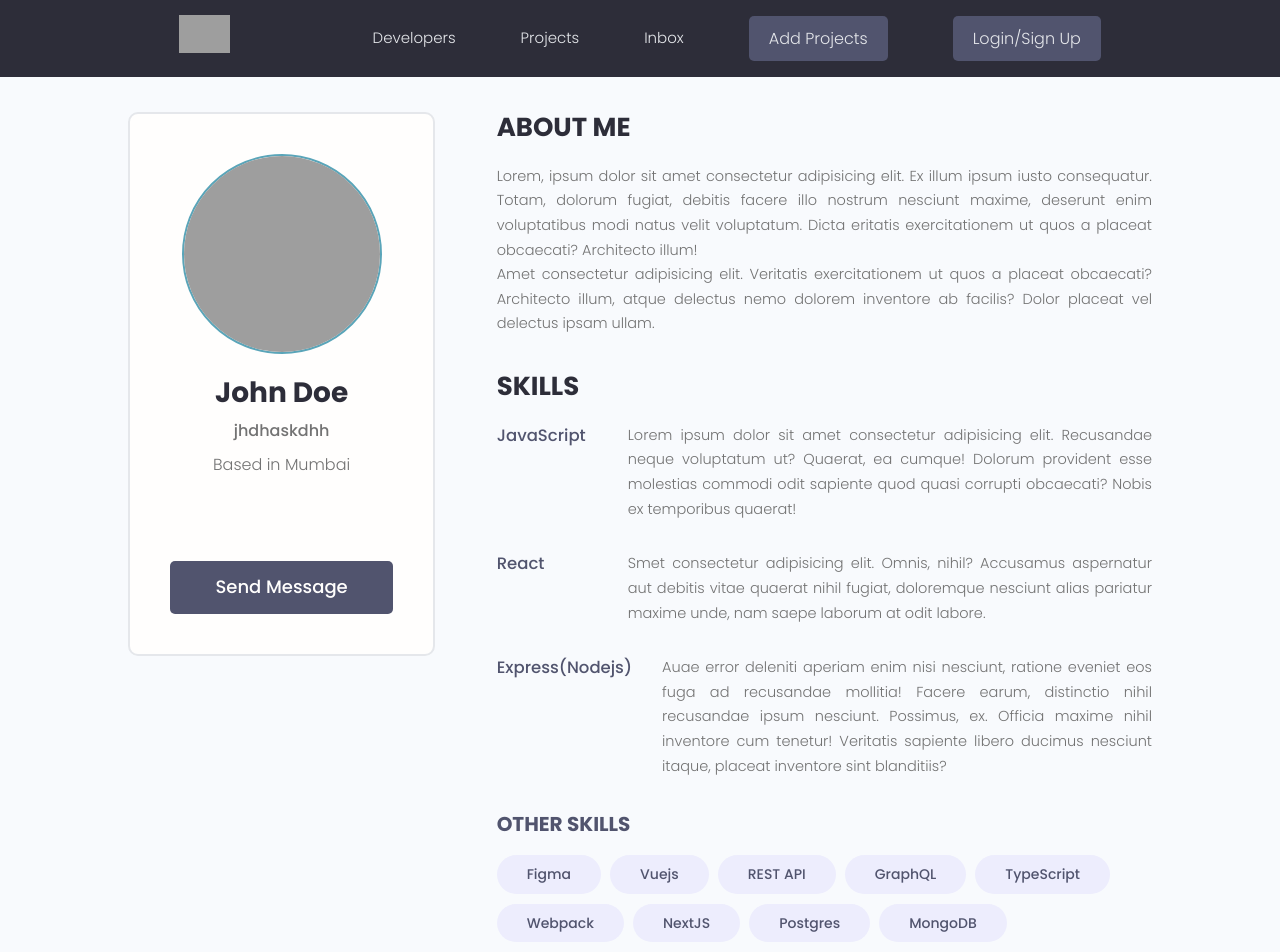
After one commit to KhanFaheed/DevPedia, a Django app: page /profile/8003fdc8-9270-4359-b3ef-3adc1b27026c/ in a window 1280 px wide. The commit adds this page. Shown: the top 952 px of the page. Run offline with Django 5.2, Linux system fonts and the light colour scheme; data comes from the database, SQL or seed files in the repository; both versions use the stored data as it was after the commit; some libraries are stand-ins or nearby versions; grey boxes are pictures that could not be loaded.

Commit message:
added the profile of each user

```diff
--- a/templates/main.html
+++ b/templates/main.html
@@ -27,7 +27,8 @@
 
         {% endblock content %}
 
-        <p>FOOTER</p>
+
+
 
 
 
--- a/users/admin.py
+++ b/users/admin.py
@@ -1,4 +1,5 @@
 from django.contrib import admin
-from .models import Profile
+from .models import Profile,Skill
 # Register your models here.
 admin.site.register(Profile)
+admin.site.register(Skill)
--- a/users/models.py
+++ b/users/models.py
@@ -9,6 +9,7 @@ class Profile(models.Model):
     name=models.CharField(max_length=200,blank=True,null=True)
     email=models.EmailField(max_length=500,blank=True,null=True)
     username=models.CharField(max_length=200,blank=True,null=True)
+    location=models.CharField(max_length=200,blank=True,null=True)
     short_intro=models.CharField(max_length=200,blank=True,null=True)
     bio=models.TextField(blank=True,null=True)
     Profile_image=models.ImageField(null=True,blank=True,upload_to='profiles/',default='profiles/user-default.png')
@@ -22,3 +23,26 @@ class Profile(models.Model):
                         primary_key=True,editable=False)
     def __str__(self):
         return str(self.user.username)
+
+class Skill(models.Model):
+    owner=models.ForeignKey(Profile,on_delete=models.CASCADE,null=True,blank=True)#foreign key
+    name=models.CharField(max_length=200,blank=True,null=True)
+    desription=models.TextField(null=True,blank=True)
+    created=models.DateTimeField(auto_now_add=True)
+    id=models.UUIDField(default=uuid.uuid4,unique=True,
+                        primary_key=True,editable=False)
+    def __str__(self):
+        return self.name
+
+    """1. Understanding the Reverse Relationship
+
+     When you define owner = models.ForeignKey(Profile, ...) in the Skill model,
+     Django creates a reverse relationship on the Profile model.
+     By default, the name of this reverse relationship is skill_set (the model name in lowercase, followed by _set).
+
+     2. Accessing Skills from a Profile Object
+     To access the skills associated with a specific Profile object,
+     profile=Profile.object.filter(name='Faheed Khan')        ->profile object
+     you can use profile.skill_set.all(). This will return a
+     queryset containing all Skill objects that have the given Profile as their owner.
+   """
--- /dev/null
+++ b/users/templates/users/user-profile.html
@@ -0,0 +1,199 @@
+{%extends 'main.html' %}
+
+{%block content%}
+<main class="profile my-md">
+    <div class="container">
+      <div class="layout">
+        <div class="column column--1of3">
+          <div class="card text-center">
+            <div class="card__body dev">
+              <img class="avatar avatar--xl" src="https://avatars.githubusercontent.com/u/33843378" />
+              <h2 class="dev__name">{{profile.name}}</h2>
+              <p class="dev__title">{{profile.short_intro}}</p>
+              <p class="dev__location">Based in {{profile.location}}</p>
+              <ul class="dev__social">
+                <li>
+                  <a title="Github" href="#" target="_blank"><i class="im im-github"></i></a>
+                </li>
+                <li>
+                  <a title="Stackoverflow" href="#" target="_blank"><i class="im im-stackoverflow"></i></a>
+                </li>
+                <li>
+                  <a title="Twitter" href="#" target="_blank"><i class="im im-twitter"></i></a>
+                </li>
+                <li>
+                  <a title="LinkedIn" href="#" target="_blank"><i class="im im-linkedin"></i></a>
+                </li>
+                <li>
+                  <a title="Personal Website" href="#" target="_blank"><i class="im im-globe"></i></a>
+                </li>
+              </ul>
+              <a href="#" class="btn btn--sub btn--lg">Send Message </a>
+            </div>
+          </div>
+        </div>
+        <div class="column column--2of3">
+          <div class="devInfo">
+            <h3 class="devInfo__title">About Me</h3>
+            <p class="devInfo__about">
+              Lorem, ipsum dolor sit amet consectetur adipisicing elit. Ex illum ipsum iusto consequatur. Totam,
+              dolorum fugiat, debitis facere illo nostrum nesciunt maxime, deserunt enim voluptatibus modi natus velit
+              voluptatum. Dicta eritatis exercitationem ut quos a placeat obcaecati? Architecto illum!
+              <br />
+              Amet consectetur adipisicing elit. Veritatis exercitationem ut quos a placeat obcaecati? Architecto
+              illum, atque delectus nemo dolorem inventore ab facilis? Dolor placeat vel delectus ipsam ullam.
+            </p>
+          </div>
+          <div class="devInfo">
+            <h3 class="devInfo__title">Skills</h3>
+            <div class="devInfo__skills">
+              <div class="devSkill">
+                <h4 class="devSkill__title">JavaScript</h4>
+                <p class="devSkill__info">
+                  Lorem ipsum dolor sit amet consectetur adipisicing elit. Recusandae neque voluptatum ut? Quaerat, ea
+                  cumque! Dolorum provident esse molestias commodi odit sapiente quod quasi corrupti obcaecati? Nobis
+                  ex temporibus quaerat!
+                </p>
+              </div>
+              <div class="devSkill">
+                <h4 class="devSkill__title">React</h4>
+                <p class="devSkill__info">
+                  Smet consectetur adipisicing elit. Omnis, nihil? Accusamus aspernatur aut debitis vitae quaerat
+                  nihil fugiat, doloremque nesciunt alias pariatur maxime unde, nam saepe laborum at odit labore.
+                </p>
+              </div>
+              <div class="devSkill">
+                <h4 class="devSkill__title">Express(Nodejs)</h4>
+                <p class="devSkill__info">
+                  Auae error deleniti aperiam enim nisi nesciunt, ratione eveniet eos fuga ad recusandae mollitia!
+                  Facere earum, distinctio nihil recusandae ipsum nesciunt. Possimus, ex. Officia maxime nihil
+                  inventore cum tenetur! Veritatis sapiente libero ducimus nesciunt itaque, placeat inventore sint
+                  blanditiis?
+                </p>
+              </div>
+
+              <h3 class="devInfo__subtitle">Other Skills</h3>
+              <div class="devInfo__otherSkills">
+                <span class="tag tag--pill tag--sub tag--lg">
+                  <small>Figma</small>
+                </span>
+                <span class="tag tag--pill tag--sub tag--lg">
+                  <small>Vuejs</small>
+                </span>
+                <span class="tag tag--pill tag--sub tag--lg">
+                  <small>REST API</small>
+                </span>
+                <span class="tag tag--pill tag--sub tag--lg">
+                  <small>GraphQL</small>
+                </span>
+                <span class="tag tag--pill tag--sub tag--lg">
+                  <small>TypeScript</small>
+                </span>
+                <span class="tag tag--pill tag--sub tag--lg">
+                  <small>Webpack</small>
+                </span>
+                <span class="tag tag--pill tag--sub tag--lg">
+                  <small>NextJS</small>
+                </span>
+                <span class="tag tag--pill tag--sub tag--lg">
+                  <small>Postgres</small>
+                </span>
+                <span class="tag tag--pill tag--sub tag--lg">
+                  <small>MongoDB</small>
+                </span>
+              </div>
+            </div>
+          </div>
+          <div class="devInfo">
+            <h3 class="devInfo__title">Projects</h3>
+            <div class="grid grid--two">
+
+              <div class="column">
+                <div class="card project">
+                  <a href="single-project.html" class="project">
+                    <img class="project__thumbnail" src="images/project-b.png" alt="project thumbnail" />
+                    <div class="card__body">
+                      <h3 class="project__title">DevSearch UI Design</h3>
+                      <p><a class="project__author" href="profile.html">By Shahriar P. Shuvo</a></p>
+                      <p class="project--rating">
+                        <span style="font-weight: bold;">92%</span> Postitive
+                        Feedback (62 Votes)
+                      </p>
+                      <div class="project__tags">
+                        <span class="tag tag--pill tag--main">
+                          <small>NextJS</small>
+                        </span>
+                        <span class="tag tag--pill tag--main">
+                          <small>GraphQL</small>
+                        </span>
+                        <span class="tag tag--pill tag--main">
+                          <small>TypeScript</small>
+                        </span>
+                      </div>
+                    </div>
+                  </a>
+                </div>
+              </div>
+
+              <div class="column">
+                <div class="card project">
+                  <a href="single-project.html" class="project">
+                    <img class="project__thumbnail" src="images/project-c.png" alt="project thumbnail" />
+                    <div class="card__body">
+                      <h3 class="project__title">Another Landing Page</h3>
+                      <p><a class="project__author" href="profile.html">By Dennis Ivanov</a></p>
+                      <p class="project--rating">
+                        <span style="font-weight: bold;">36%</span> Postitive
+                        Feedback (18 Votes)
+                      </p>
+                      <div class="project__tags">
+                        <span class="tag tag--pill tag--main">
+                          <small>NextJS</small>
+                        </span>
+                        <span class="tag tag--pill tag--main">
+                          <small>GraphQL</small>
+                        </span>
+                        <span class="tag tag--pill tag--main">
+                          <small>TypeScript</small>
+                        </span>
+                      </div>
+                    </div>
+                  </a>
+                </div>
+              </div>
+
+              <div class="column">
+                <div class="card project">
+                  <a href="single-project.html" class="project">
+                    <img class="project__thumbnail" src="images/project-a.png" alt="project thumbnail" />
+                    <div class="card__body">
+                      <h3 class="project__title">Yoga Studio Landing Page Website and Design</h3>
+                      <p><a class="project__author" href="profile.html">By Dennis Ivanov</a></p>
+                      <p class="project--rating">
+                        <span style="font-weight: bold;">98%</span> Postitive
+                        Feedback (72 Votes)
+                      </p>
+                      <div class="project__tags">
+                        <span class="tag tag--pill tag--main">
+                          <small>NextJS</small>
+                        </span>
+                        <span class="tag tag--pill tag--main">
+                          <small>GraphQL</small>
+                        </span>
+                        <span class="tag tag--pill tag--main">
+                          <small>TypeScript</small>
+                        </span>
+                      </div>
+                    </div>
+                  </a>
+                </div>
+              </div>
+
+            </div>
+          </div>
+        </div>
+      </div>
+    </div>
+  </main>
+
+{%endblock content%}
--- a/users/urls.py
+++ b/users/urls.py
@@ -1,7 +1,8 @@
-from django.urls import path,include
+from django.urls import path
 
 from . import views
 
 urlpatterns = [
     path('',views.profiles,name='profiles'),
+    path('profile/<str:pk>/',views.userProfile,name='user-profile')
 ]
--- a/users/views.py
+++ b/users/views.py
@@ -1,5 +1,16 @@
 from django.shortcuts import render
-
+from .models import Profile
 # Create your views here.
 def profiles(request):
-    return render(request,'users/profiles.html')
+    profiles=Profile.objects.all()
+    context={
+        'profiles':profiles
+    }
+    return render(request,'users/profiles.html',context)
+
+def userProfile(request,pk):
+    profile=Profile.objects.get(id=pk)
+    context={
+        'profile':profile
+    }
+    return render(request,'users/user-profile.html',context)
```
Also changed, not shown: templates/index.html (+2 -59 lines), templates/profile.html (added, +242 -0 lines), users/templates/users/profiles.html (+56 -1 lines), db.sqlite3, requirements.txt (line endings or trailing spaces), users/migrations/0003_profile_location_skill.py (added).
